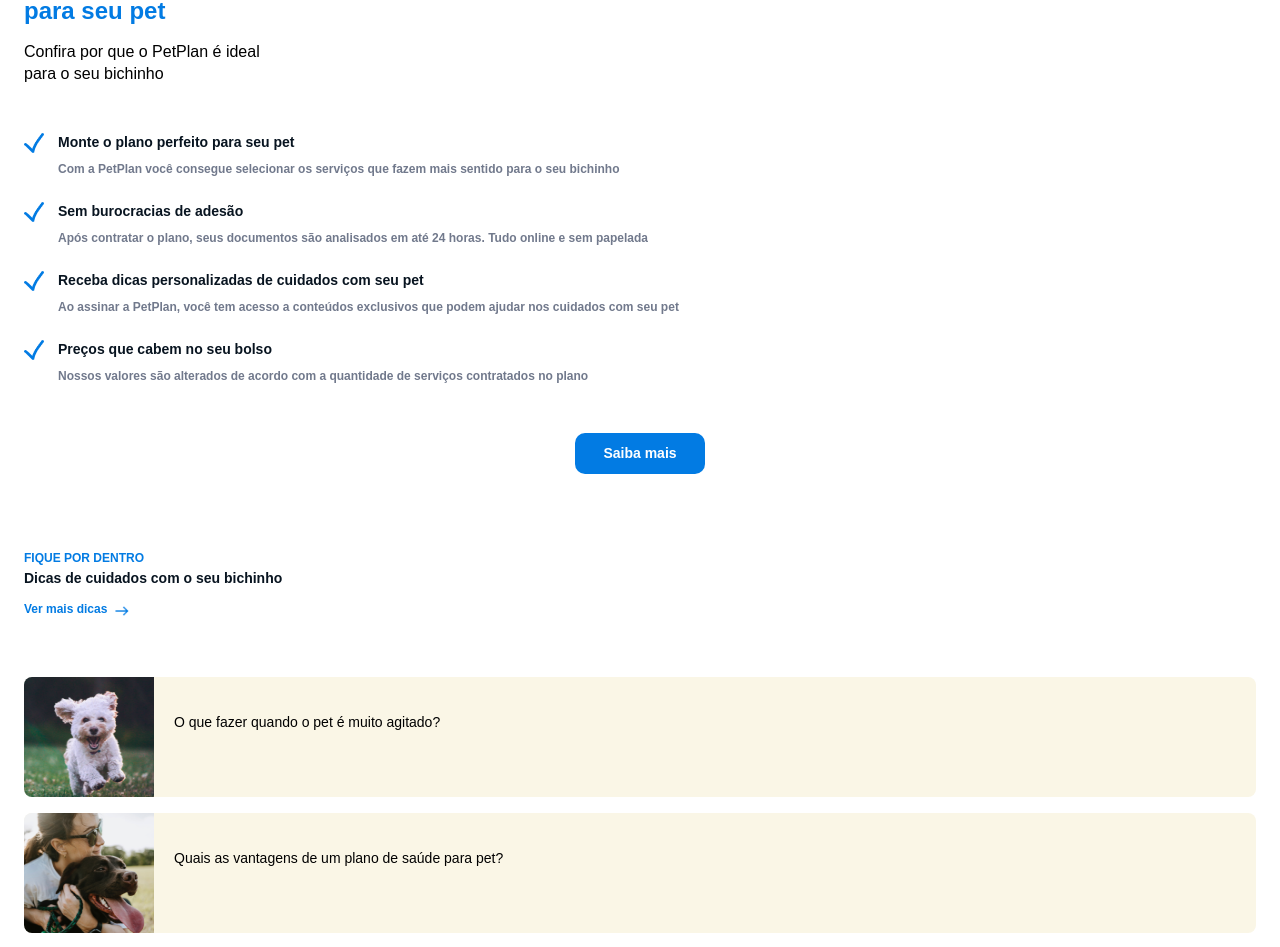
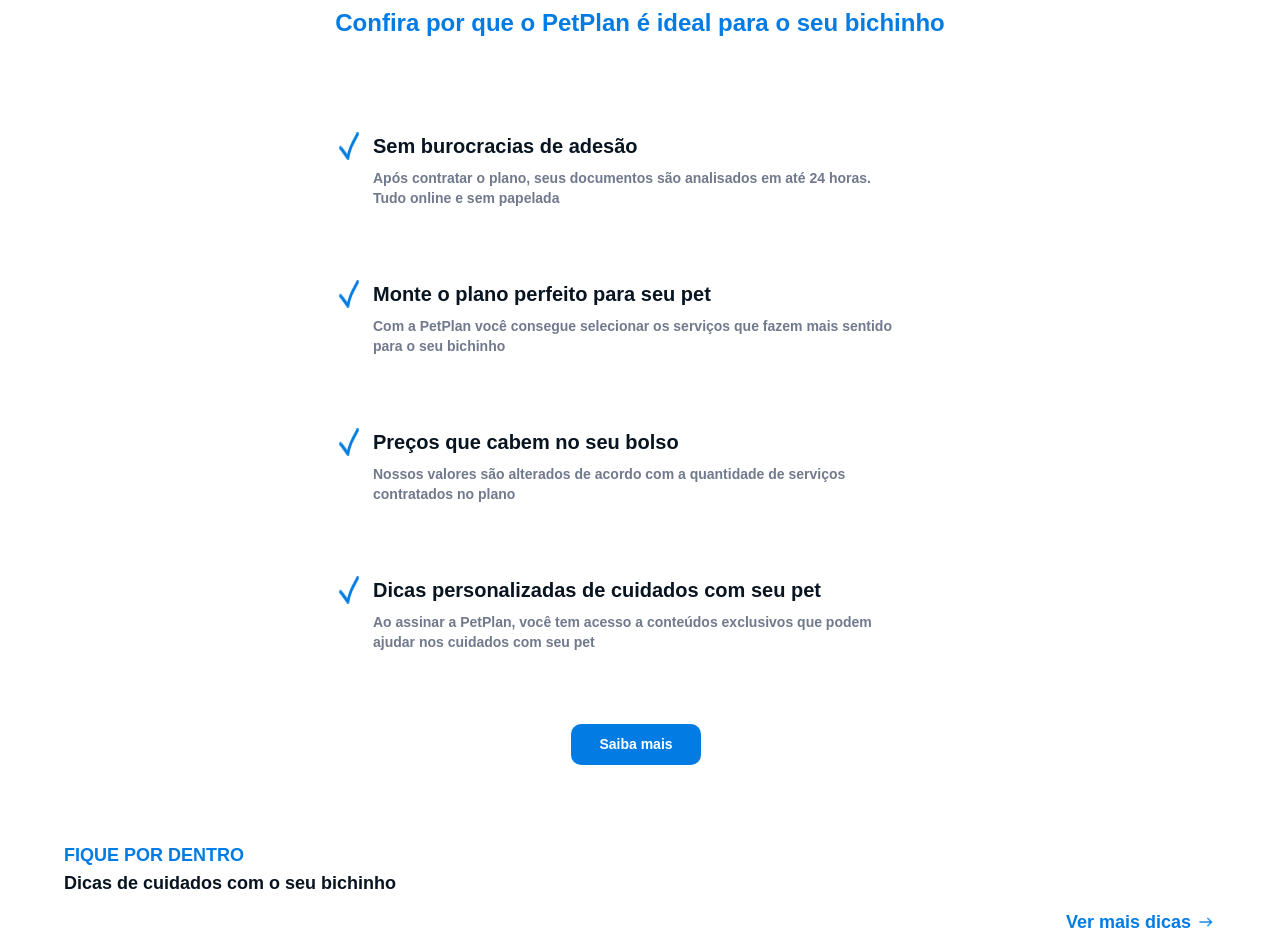
Before and after one commit to StaticDreamstate/GamaBoss, a React (Vite) app in the folder frontend/: page /homeLogout in a window 1280 px wide. Shown: the part 784-1731 px from the top of the page. Built offline with nearby package versions, Linux system fonts and the light colour scheme.

Commit message:
Finalização da tela homologout com responsividade mobile e desktop

```diff
--- a/frontend/src/components/CardPets/index.tsx
+++ b/frontend/src/components/CardPets/index.tsx
@@ -7,9 +7,10 @@
 
 export default function CardPets(props: ICarPetProps) {
     return (
-        <a href={props.redirect} className="flex h-[120px] mb-4 rounded-lg border-solid border-0 bg-[#FAF6E6]">
-                <img className="rounded-l-lg w-[130px]" src={props.imagePet} alt="" />
-                <p className="mx-5 my-9 font-500 text-mobile-size-14px font-libre leading-[19.6px] ">{props.texto}</p>
+        <a href={props.redirect} className="flex md:h-[231px]  mb-4 items-center md:w-[500px]
+        rounded-lg border-solid border-0 bg-[#FAF6E6]">
+                <img className="rounded-l-lg md:w-[250px] md:h-[230px]" src={props.imagePet} alt="" />
+                <p className="mx-5 md:w-[200px] my-9 font-600 text-mobile-size-14px  text-gray-1 font-libre leading-[19.6px] ">{props.texto}</p>
 
         </a>
     );
--- a/frontend/src/pages/Home/index.tsx
+++ b/frontend/src/pages/Home/index.tsx
@@ -14,7 +14,7 @@
         <div className="">
 
           <h2 className="pt-[42px] px-[24px] font-600 text-mobile-size-24px font-libre leading-[26.4px]" >
-            {`Olá, `} <span className="text-primary-blue-1"> {mockPet.name} </span>
+            {`Olá, `} <span className="text-primary-blue-1"> Alessandra!</span>
           </h2>
           <p className="px-[24px] pt-[8px] pb-12 font-400 text-mobile-size-16px font-libre leading-[22.4px]">
             O que você deseja fazer hoje?
@@ -40,11 +40,11 @@
           </span>
         </div>
 
-        <div className="mx-6 my-14">
+        <div className=" flex justify-center gap-10  col flex-wrap mx-6 my-14">
 
-          <CardPets imagePet={images.dog4} texto={"O que fazer quando o pet é muito agitado?"} redirect={""} />
-          <CardPets imagePet={images.dog5} texto={"Quais as vantagens de um plano de saúde para pet?"} redirect={""} />
-          <CardPets imagePet={images.dog6} texto={"5 cuidados para o bem-estar do seu pet"} redirect={""} />
+          <CardPets imagePet={images.dog4} texto={"Seu amigo pet precisa de uma companhia?"} redirect={""} />
+          <CardPets imagePet={images.dog5} texto={"Dicas para seu cachorro conviver melhor com gatos"} redirect={""} />
+          <CardPets imagePet={images.dog6} texto={"Saiba quando seu pet deve tomar as vacinas V8 e V10"} redirect={""} />
 
         </div>
         <div className="justify-self-end mr-5">
--- a/frontend/src/pages/HomeLogout/index.tsx
+++ b/frontend/src/pages/HomeLogout/index.tsx
@@ -1,4 +1,3 @@
-
 import { icons, images } from "../../assets";
 import Button from "../../components/Button";
 import CardPets from "../../components/CardPets";
@@ -7,73 +6,93 @@
 export default function HomeLogout() {
   return (
     <>
+
       <main className="grid">
         <img src={images.DogHome} alt="imagem de pets" className="w-screen" />
 
-        <h2 className="pt-[42px] px-[24px] font-600 text-mobile-size-24px text-primary-blue-1 font-libre leading-[26.4px]" >
+        <h2 className="pt-[42px] sm:hidden px-[24px] font-600 text-mobile-size-24px text-primary-blue-1 font-libre leading-[26.4px]" >
           O plano perfeito<br />
           para seu pet
         </h2>
-        <p className="pt-[16px] px-[24px] font-400 text-mobile-size-16px font-libre leading-[22.4px]">
+        <p className="pt-[16px] sm:hidden px-[24px] font-400 text-mobile-size-16px font-libre leading-[22.4px]">
           Confira  por que o PetPlan é ideal<br />
           para o seu bichinho
         </p>
-        <div className="pt-[48px]">
+        <div className="  flex justify-center mt-20 ">
+        <h2 className="font-600 text-mobile-size-24px
+         text-primary-blue-1 font-libre hidden sm:block leading-[26.4px]">Confira  por que o PetPlan
+          é ideal para o seu bichinho
+         </h2>
+        </div>
 
-          <span className="px-[24px]  flex font-600 text-mobile-size-14px font-libre leading-[19.6px] text-gray-1">
+        <div className=" pt-[48px] flex justify-center flex-wrap w-[100%]">
+
+        <div className="pt-[48px] lg:w-[650px] ">
+<span className="px-[24px] lg:text-xl flex font-600 text-mobile-size-14px font-libre leading-[19.6px] text-gray-1">
+  <img className="pr-[14px] " src={icons.iconCheck} alt="icon check" />
+  Sem burocracias de adesão
+</span>
+<p className="px-[58px] lg:text-sm pt-[8px] pb-[24px] font-600 text-mobile-size-12px font-libre leading-[16.8px] text-gray-4">
+Após contratar o plano, seus documentos são analisados em até 24 horas. Tudo online e sem papelada
+</p>
+       </div>
+       <div className="pt-[48px] lg:w-[650px] ">
+<span className="px-[24px] lg:text-xl flex font-600 text-mobile-size-14px font-libre leading-[19.6px] text-gray-1">
   <img className="pr-[14px]" src={icons.iconCheck} alt="icon check" />
   Monte o plano perfeito para seu pet
 </span>
-          <p className="px-[58px] pt-[8px] pb-[24px] font-600 text-mobile-size-12px font-libre leading-[16.8px] text-gray-4">
+<p className="px-[58px] lg:text-sm pt-[8px] pb-[24px] font-600 text-mobile-size-12px font-libre leading-[16.8px] text-gray-4">
   Com a PetPlan você consegue selecionar os serviços que fazem mais sentido para o seu bichinho
 </p>
-          <span className="px-[24px]  flex font-600 text-mobile-size-14px font-libre leading-[19.6px] text-gray-1">
-            <img className="pr-[14px]" src={icons.iconCheck} alt="icon check" />
-            Sem burocracias de adesão
-          </span>
-          <p className="px-[58px] pt-[8px] pb-[24px] font-600 text-mobile-size-12px font-libre leading-[16.8px] text-gray-4">
-            Após contratar o plano, seus documentos são analisados em até 24 horas. Tudo online e sem papelada
-          </p>
-          <span className="px-[24px]  flex font-600 text-mobile-size-14px font-libre leading-[19.6px] text-gray-1">
-            <img className="pr-[14px] h-5" src={icons.iconCheck} alt="icon check" />
-            Receba dicas personalizadas de cuidados com seu pet
-          </span>
-          <p className="px-[58px] pt-[8px] pb-[24px] font-600 text-mobile-size-12px font-libre leading-[16.8px] text-gray-4">
-            Ao assinar a PetPlan, você tem acesso a conteúdos exclusivos que podem ajudar nos cuidados com seu pet
-          </p>
-          <span className="px-[24px]  flex font-600 text-mobile-size-14px font-libre leading-[19.6px] text-gray-1">
+       </div>
+       <div className="pt-[48px] lg:w-[650px] ">
+<span className="px-[24px] lg:text-xl flex font-600 text-mobile-size-14px font-libre leading-[19.6px] text-gray-1">
   <img className="pr-[14px]" src={icons.iconCheck} alt="icon check" />
   Preços que cabem no seu bolso
 </span>
-          <p className="px-[58px] pt-[8px] pb-[24px] font-600 text-mobile-size-12px font-libre leading-[16.8px] text-gray-4">
+<p className="px-[58px] lg:text-sm pt-[8px] pb-[24px] font-600 text-mobile-size-14px font-libre leading-[16.8px] text-gray-4">
 Nossos valores são alterados de acordo com a quantidade de serviços contratados no plano
 </p>
-
+       </div>
+       <div className="pt-[48px] lg:w-[650px] ">
+<span className="px-[24px] lg:text-xl flex font-600 text-mobile-size-14px font-libre leading-[19.6px] text-gray-1">
+  <img className="pr-[14px]" src={icons.iconCheck} alt="icon check" />
+  Dicas personalizadas de cuidados com seu pet
+</span>
+<p className="px-[58px] lg:text-sm pt-[8px] pb-[24px] font-600 text-mobile-size-12px font-libre leading-[16.8px] text-gray-4">
+Ao assinar a PetPlan, você tem acesso a conteúdos exclusivos que podem ajudar nos cuidados com seu pet
+</p>
+       </div>
         </div>
 
-        <div className="flex pt-[24px] justify-center">
+
+
+        <div className="flex pt-[24px] justify-center mr-2 mt-6">
           <Button
-            className="py-[12px] px-[24px] w-[130px] font-600 text-mobile-size-14px font-libre leading-[16.97px]"
+            className="py-[12px] px-[24px]  w-[130px] font-600 text-mobile-size-14px  font-libre leading-[16.97px]"
             buttonLabel={"Saiba mais"} />
         </div>
 
         <div className="pt-[76px] px-[24px] ">
           <div>
-            <h3 className="uppercase font-600 text-mobile-size-12px font-libre leading-[16.8px] text-primary-blue-1">
+            <h3 className="uppercase md:px-10 md:text-lg font-600 text-mobile-size-12px font-libre leading-[16.8px] text-primary-blue-1">
               FIQUE POR DENTRO
             </h3>
-            <span className="font-700 text-mobile-size-14px font-libre leading-[19.6px] text-gray-1">
+            <span className="font-700 md:px-10 md:text-lg text-mobile-size-14px font-libre leading-[19.6px] text-gray-1">
               Dicas de cuidados com o seu bichinho
             </span>
           </div>
-          <a href={"/home"} className="pt-[11px] flex font-600 text-mobile-size-12px font-libre leading-[16.8px]  text-primary-blue-1" >
+          <div className="md:flex justify-end ">
+          <a href={"/home"} className="pt-[11px] flex font-600 md:px-10 md:text-lg text-mobile-size-12px font-libre leading-[16.8px]  text-primary-blue-1" >
             Ver mais dicas
-            <img className="pl-[5px] h-[20px] w-[25px]" src={icons.iconArromRight} alt="icon arrom right" />
+            <img className="pl-[5px] h-[20px] w-[25px] mt-1" src={icons.iconArromRight} alt="icon arrom right" />
           </a>
 
           </div>
 
-        <div className="mx-6 my-14">
+        </div>
+
+        <div className=" flex justify-center gap-10 font-libre text-gray-1 col flex-wrap mx-6 my-14">
 
           <CardPets imagePet={images.dog1} texto={"O que fazer quando o pet é muito agitado?"} redirect={""} />
           <CardPets imagePet={images.dog2} texto={"Quais as vantagens de um plano de saúde para pet?"} redirect={""} />
--- a/frontend/src/pages/Profile/index.tsx
+++ b/frontend/src/pages/Profile/index.tsx
@@ -34,7 +34,7 @@
       <p className="pt-12 pb-9 pl-6 pr-10 border-t-2">
       Consulte a quantidade de serviços que você já utilizou
       </p>
-      <section className="flex justify-center pt-2 gap-6 flex-wrap w-auto items-center ">
+      <section className="flex justify-center gap-6 flex-wrap w-auto items-center ">
         <CardBluePets
           imagePet={images.calendar_month}
           texto="Consultas"
```
Lines whose indentation alone changed are shown as unchanged.
